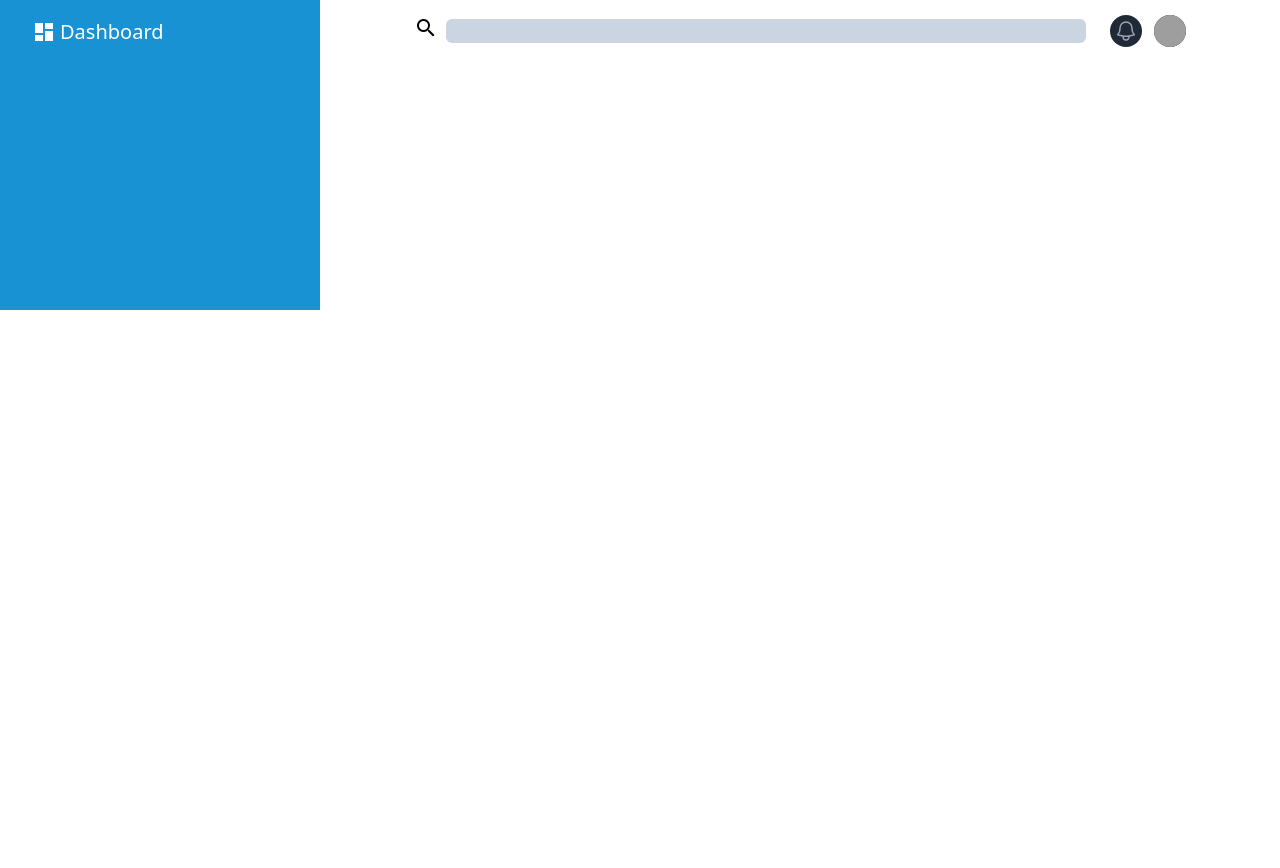
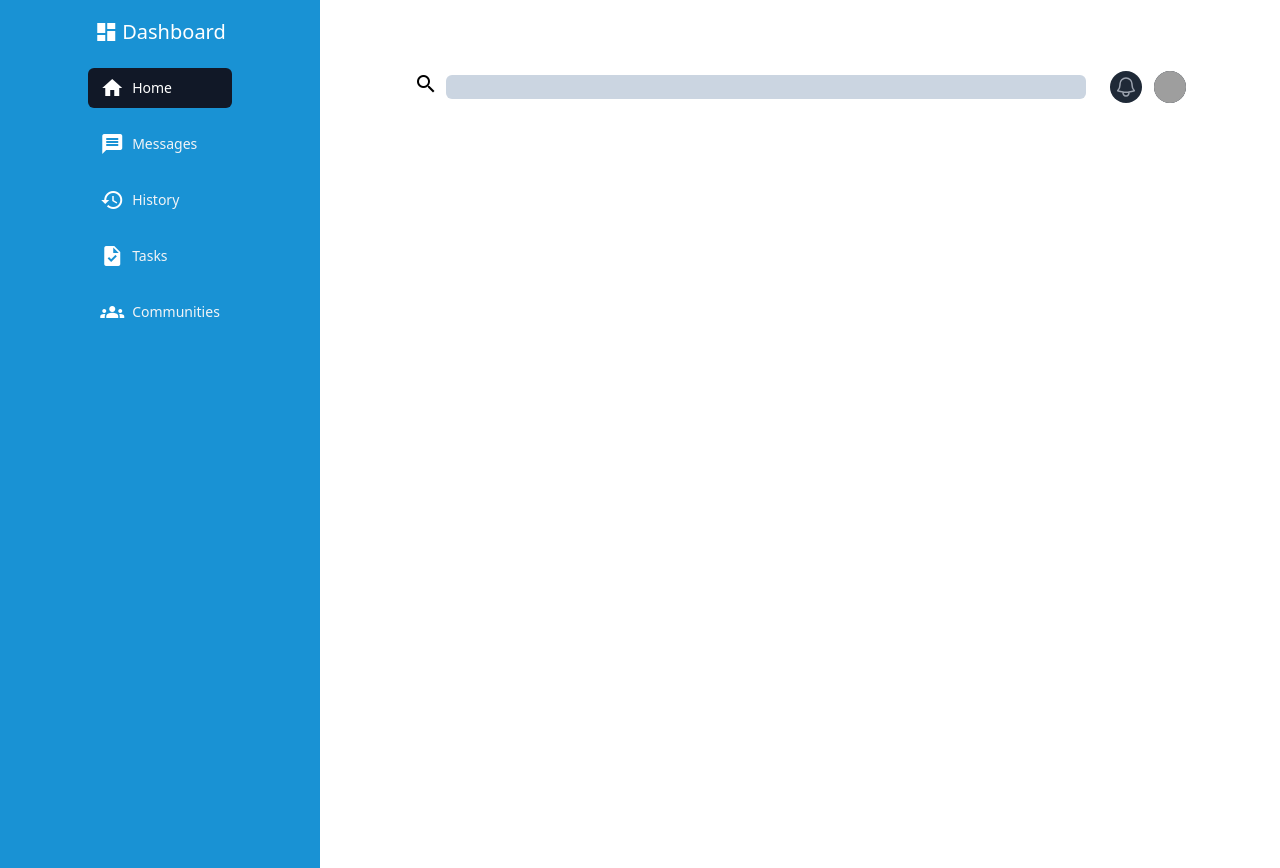
Before and after one commit to luyvannda/odin-admin-dashboard, a React (Vite) app: page / in a window 1280 px wide. Before the commit the page ends 800 px from the top, so only its background shows below. Built offline with nearby package versions, Linux system fonts and the light colour scheme; grey boxes are pictures that could not be loaded.

Commit message:
designed sidebar using grid

```diff
--- a/src/components/Header.tsx
+++ b/src/components/Header.tsx
@@ -2,8 +2,8 @@ import BellProfile from "./BellProfile";
 
 export default function Header() {
   return (
-    <div className=" sm: items-center sm:flex sm:justify-center ">
-      <div className="flex items-center justify-center gap-2 p-4 sm:px-0">
+    <div className=" items-center sm:flex sm:justify-center ">
+      <div className="flex items-center justify-center gap-2 p-4 sm:p-0">
         <label htmlFor="search-bar">
           <span className="material-icons">search</span>
         </label>
--- a/src/components/NavBar.tsx
+++ b/src/components/NavBar.tsx
@@ -2,6 +2,7 @@ import { Disclosure } from "@headlessui/react";
 import { Bars3Icon, XMarkIcon } from "@heroicons/react/24/outline";
 import BellProfile from "./BellProfile";
 import { navigation } from "../constants";
+import SideBar from "./SideBar";
 
 export function classNames(...classes: string[]) {
   return classes.filter(Boolean).join(" ");
@@ -13,8 +14,8 @@ export default function NavBar() {
       <Disclosure as="nav" className="bg-[#1992d4]">
         {({ open }) => (
           <>
-            <div className="mx-auto max-w-7xl px-2 sm:px-6 lg:px-8">
-              <div className="relative flex h-16 items-center justify-between">
+            <div className="mx-auto max-w-7xl px-2 sm:px-0 lg:px-0">
+              <div className="relative flex h-16 items-center justify-between sm:grid sm:h-auto sm:justify-normal">
                 <div className="absolute inset-y-0 left-0 flex items-center sm:hidden">
                   {/* Mobile menu button*/}
                   <Disclosure.Button className="relative inline-flex items-center justify-center rounded-md p-2 text-gray-100 hover:bg-gray-700 hover:text-white focus:outline-none focus:ring-2 focus:ring-inset focus:ring-white">
@@ -27,38 +28,14 @@ export default function NavBar() {
                     )}
                   </Disclosure.Button>
                 </div>
-                <div className="flex flex-1 items-center justify-center sm:items-stretch sm:justify-start">
-                  <div className="flex items-center gap-1 text-xl text-white">
+                <div className="flex flex-1 items-center justify-center sm:flex-col sm:space-y-5 ">
+                  <div className="flex items-center gap-1 text-xl text-white sm:pt-4">
                     <span className="material-icons text-2xl ">dashboard</span>
                     Dashboard
                   </div>
 
-                  {/* SideBar for tablet design */}
-
-                  {/* <div className="hidden sm:ml-6 sm:block">
-                    <div className="flex space-x-4">
-                      {navigation.map((item) => (
-                        <div key={item.id} className="flex items-center">
-                          <span className="material-icons text-white">
-                            {item.icon}
-                          </span>
-                          <a
-                            key={item.name}
-                            href={item.href}
-                            className={classNames(
-                              item.current
-                                ? "bg-gray-900 text-white"
-                                : "text-gray-100 hover:bg-gray-700 hover:text-white",
-                              "rounded-md px-3 py-2 text-sm font-medium",
-                            )}
-                            aria-current={item.current ? "page" : undefined}
-                          >
-                            {item.name}
-                          </a>
-                        </div>
-                      ))}
-                    </div>
-                  </div> */}
+                  {/* SideBar for tablet and bigger screen design */}
+                  <SideBar />
                 </div>
 
                 {/* Profile dropdown */}
--- a/src/components/SideBar.tsx
+++ b/src/components/SideBar.tsx
@@ -1,3 +1,31 @@
+import { navigation } from "../constants";
+import { classNames } from "./NavBar";
+
 export default function SideBar() {
-  return <div>This is a Sidebar</div>;
+  return (
+    <div className="hidden h-[100vh] sm:block">
+      <div className="">
+        {navigation.map((item) => (
+          <div key={item.id} className="grid">
+            <a
+              key={item.name}
+              href={item.href}
+              className={`sm:mb-4 ${classNames(
+                item.current
+                  ? " bg-gray-900 text-white"
+                  : "text-gray-100 hover:bg-gray-700 hover:text-white",
+                "rounded-md px-3 py-2 text-sm font-medium",
+              )}`}
+              aria-current={item.current ? "page" : undefined}
+            >
+              <div className="flex items-center gap-2">
+                <span className="material-icons text-white">{item.icon}</span>
+                {item.name}
+              </div>
+            </a>
+          </div>
+        ))}
+      </div>
+    </div>
+  );
 }
```
Also changed, not shown: 1 other file (tests, documents, lock files or other folders).
